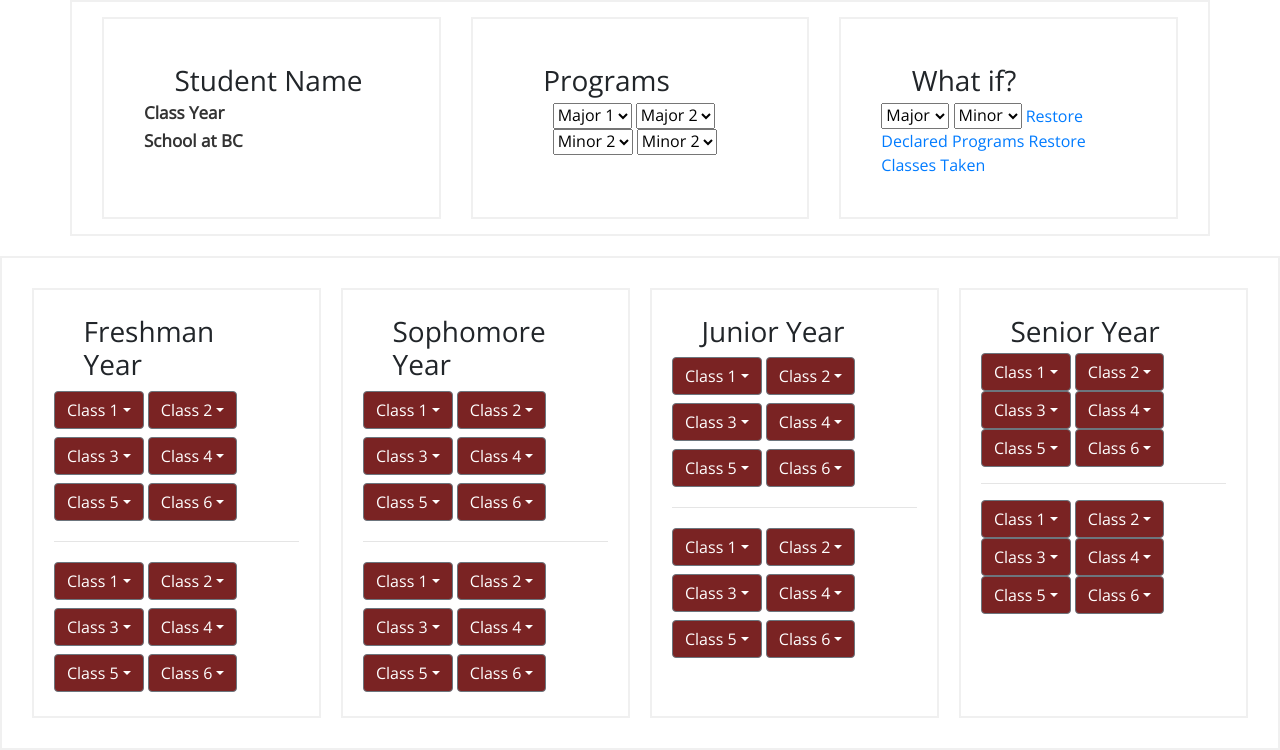
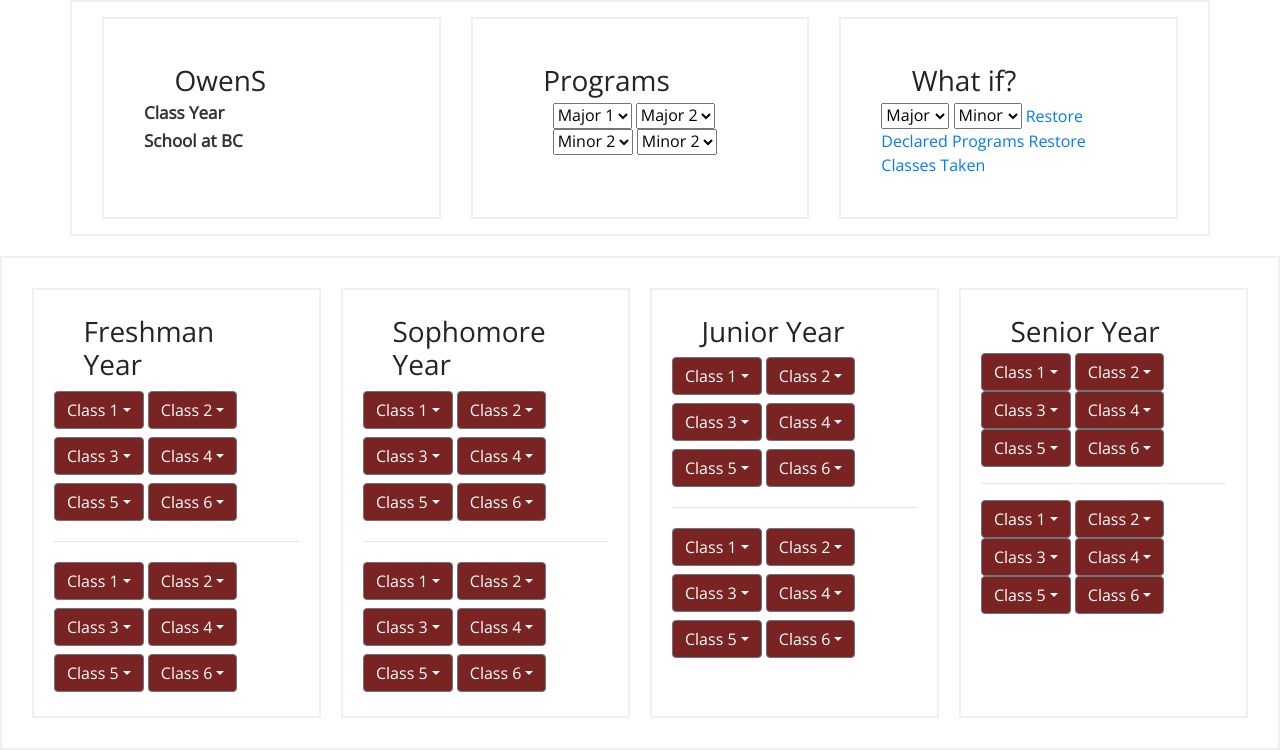
Before and after one commit to normanjwright/eagleai, a Flask app: page /profile in a window 1280 px wide. Shown: the part 70-820 px from the top of the page. Run offline with Flask 3, Linux system fonts and the light colour scheme; parts of the project's set-up code (start-up, migrations or seed data) failed here and were passed over; some libraries are stand-ins or nearby versions.

Commit message:
profile change

```diff
--- a/main.py
+++ b/main.py
@@ -55,7 +55,8 @@ def askbaldwin():
 
 @app.route("/profile")
 def profile():
-    return render_template("profile.html")
+    studentname = str(student.firstname) + str(student.lastname)
+    return render_template("profile.html", studentname=studentname)
 
 @app.route("/login")
 def login():
--- a/templates/profile.html
+++ b/templates/profile.html
@@ -8,7 +8,7 @@
 
             <div class="container">
                 <div class="box">
-                    <h3>Student Name</h3>
+                    <h3>{{ studentname }}</h3>
                     <h5>Class Year</h5>
                     <h5>School at BC</h5>
 
```
